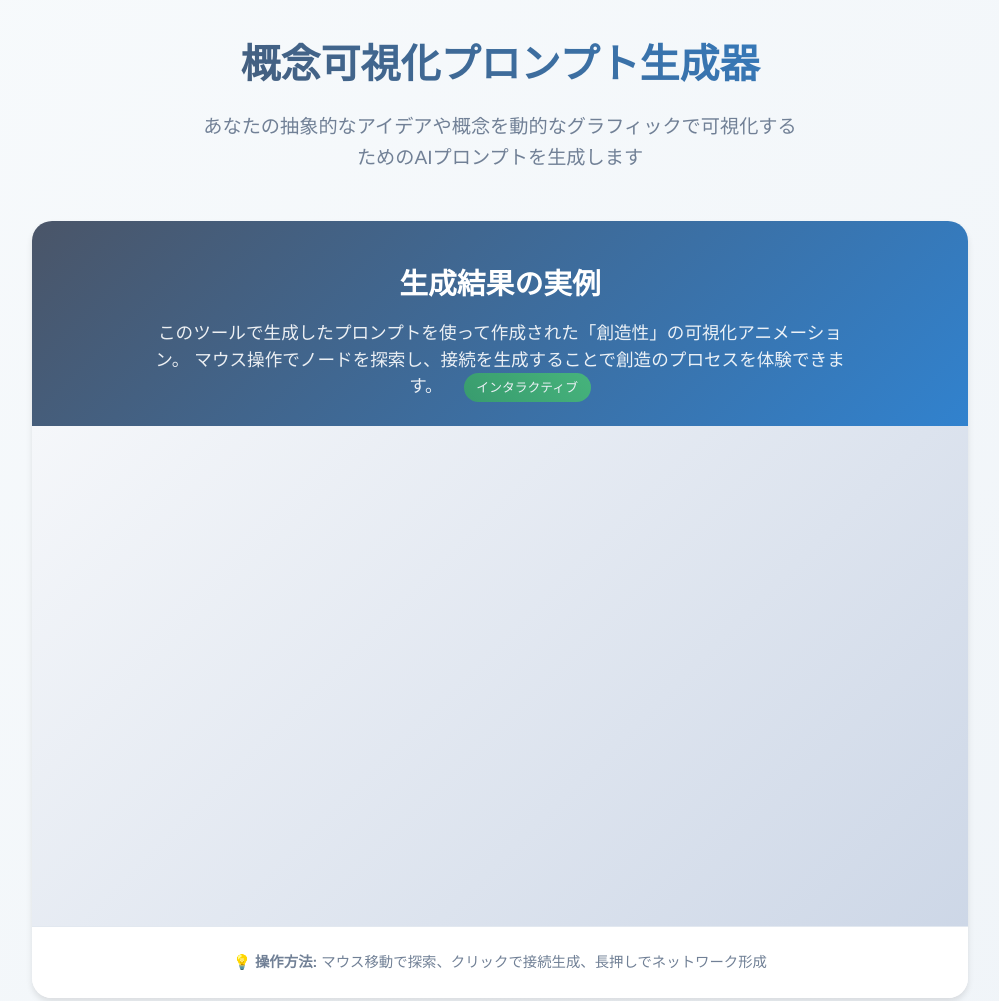
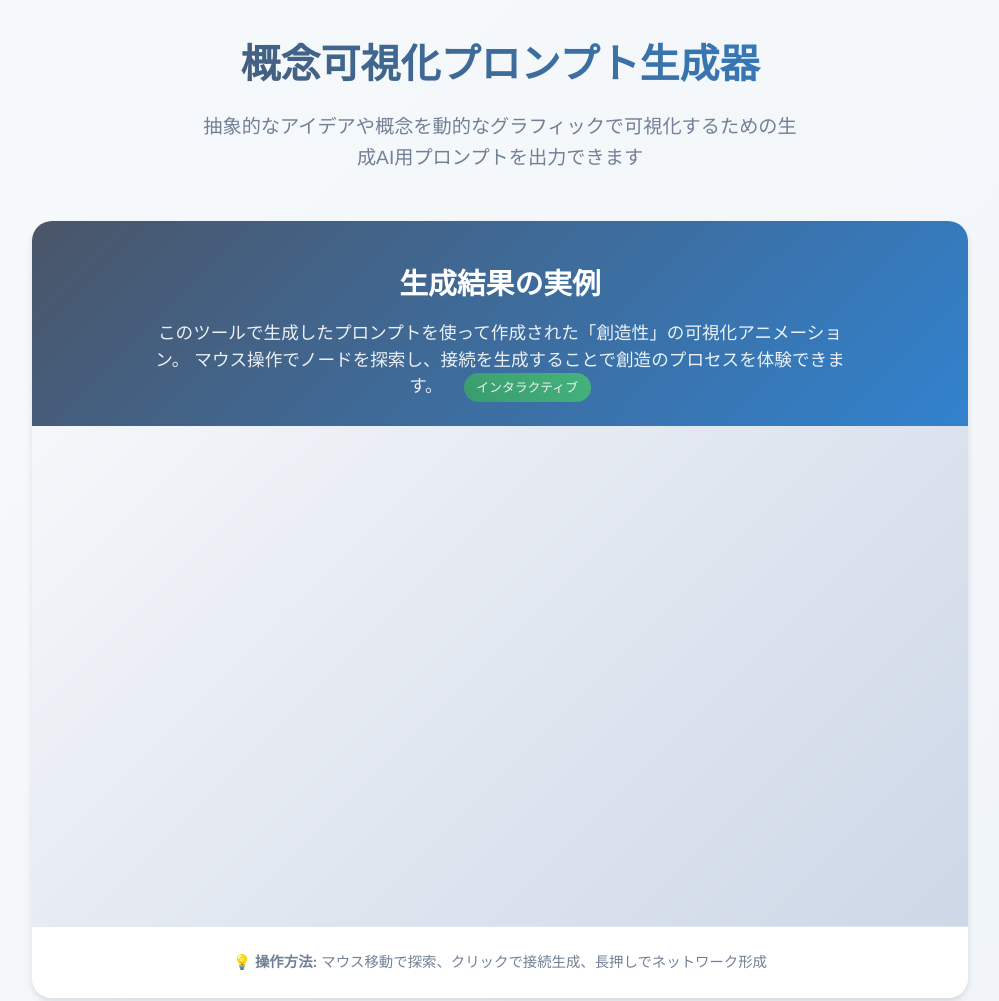
Before and after one commit to HirokiOshiro/concept_visualization_prompt_generator, a plain HTML site: page index.html in a window 1280 px wide. Shown: the top 1001 px of the page, without its empty margins (140-1139 px from the left). Drawn offline with Linux system fonts and the light colour scheme.

Commit message:
Update app subtitle for clarity and accuracy
見出しのサブタイトルを修正

```diff
--- a/index.html
+++ b/index.html
@@ -511,7 +511,7 @@
     <div class="container">
         <div class="header">
             <h1 class="app-title">概念可視化プロンプト生成器</h1>
-            <p class="app-subtitle">あなたの抽象的なアイデアや概念を動的なグラフィックで可視化するためのAIプロンプトを生成します</p>
+            <p class="app-subtitle">抽象的なアイデアや概念を動的なグラフィックで可視化するための生成AI用プロンプトを出力できます</p>
         </div>
 
         <!-- 実例デモセクション -->
```
